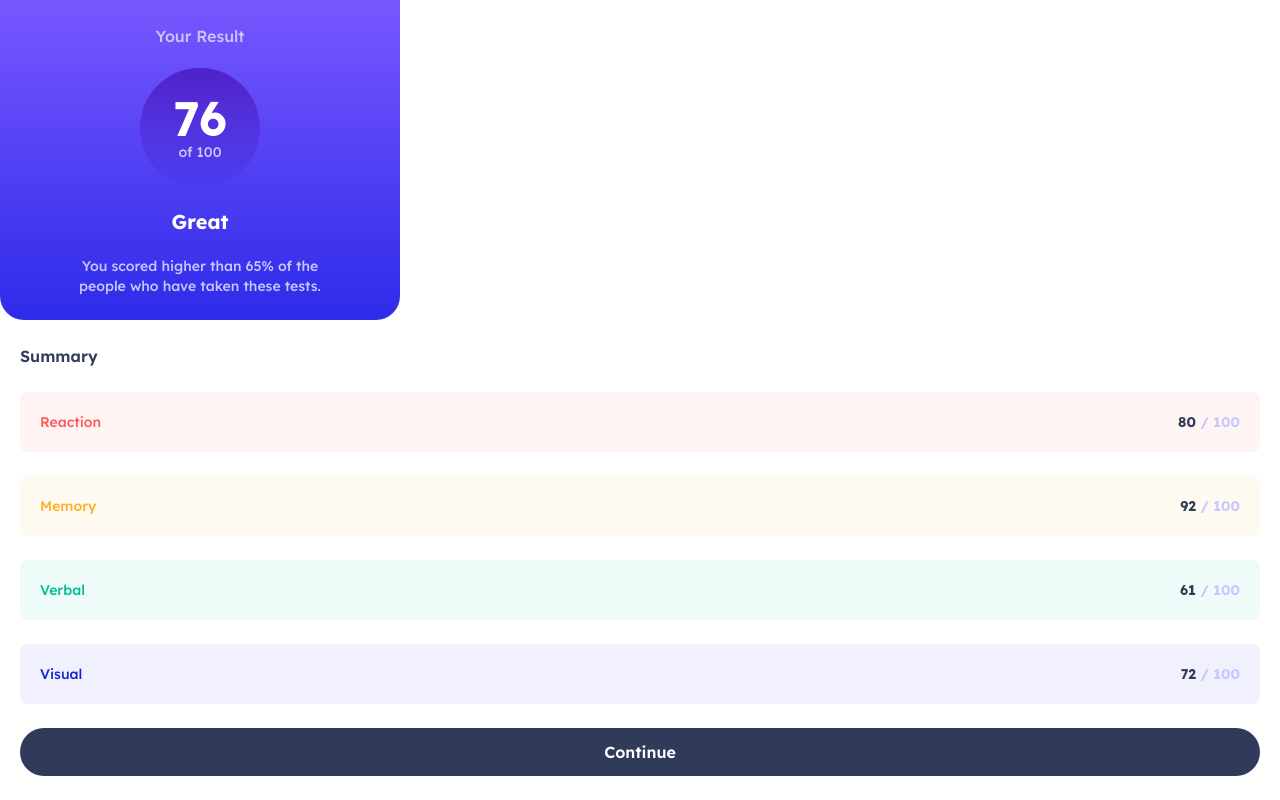
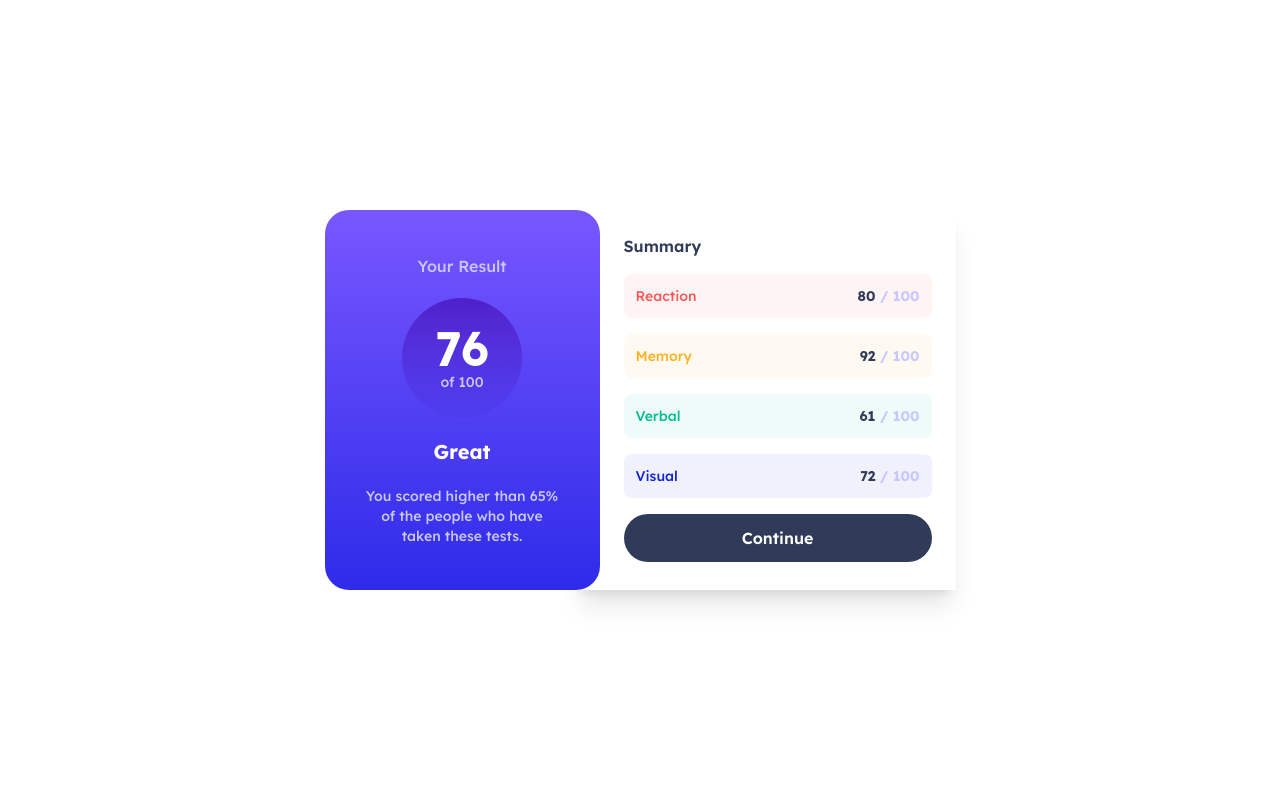
Before and after one commit to LuanFlorencioo/results-summary, a Next.js app: page / in a window 1280 px wide. Built offline with nearby package versions, Linux system fonts and the light colour scheme.

Commit message:
feat(components): add desktop version

```diff
--- a/src/components/CardResult/index.tsx
+++ b/src/components/CardResult/index.tsx
@@ -2,7 +2,7 @@ import CircleStats from "../CircleStats";
 
 const CardResult = () => {
   return (
-    <header className="w-full max-w-[400px] px-10 py-6 flex flex-col items-center gap-5 bg-gradient-to-b from-gradient-card-100 to-gradient-card-200 rounded-b-3xl">
+    <header className="w-full max-w-[400px] mx-auto px-10 py-6 flex flex-col items-center gap-5 bg-gradient-to-b from-gradient-card-100 to-gradient-card-200 rounded-b-3xl selection:bg-grey-100 md:w-[275px] md:h-[380px] md:mx-0 md:rounded-3xl md:justify-center md:translate-x-3 z-10">
       <p className="text-base font-medium text-grey-200">
         Your Result
       </p>
--- a/src/components/CardSummary/index.tsx
+++ b/src/components/CardSummary/index.tsx
@@ -4,8 +4,8 @@ import Hability from "../Hability";
 const CardSummary = () => {
 
   return (
-    <section className="w-full px-5 py-6 flex flex-col gap-6">
-      <h2 className="text-base font-semibold text-grey-100" >Summary</h2>
+    <section className="w-full max-w-[400px] mx-auto px-5 py-6 flex flex-col gap-6 selection:bg-gradient-card-200 selection:text-gradient-card-100 md:w-[380px] md:h-[380px] md:mx-0 md:pl-12 md:pr-6 md:gap-4 md:translate-x-[-12px] md:shadow-xl">
+      <h2 className="text-base font-semibold text-grey-100">Summary</h2>
 
       {
         data.map(({ color, name, quantity}, i) => (
@@ -13,7 +13,7 @@ const CardSummary = () => {
         ))
       }
 
-      <button className="w-full py-3 bg-grey-100 rounded-full text-base font-semibold text-white">
+      <button className="w-full py-3 bg-grey-100 rounded-full text-base font-semibold text-white hover:transition ease-out duration-500 hover:bg-gradient-to-b hover:from-gradient-card-100 hover:to-gradient-card-200 ">
         Continue
       </button>
     </section>
--- a/src/components/Hability/index.tsx
+++ b/src/components/Hability/index.tsx
@@ -20,7 +20,7 @@ const Hability = ({ title, value, color }: iHability) => {
   }
 
   return (
-    <div className={`w-full p-5 ${setBackground[color]} rounded-lg flex justify-between items-center gap-6`}>
+    <div className={`w-full p-5 ${setBackground[color]} rounded-lg flex justify-between items-center gap-6 md:p-3`}>
       <h3 className={`text-sm font-medium ${setTextColor[color]}`}>
         {title}
       </h3>
--- a/src/components/Main/index.tsx
+++ b/src/components/Main/index.tsx
@@ -3,7 +3,7 @@ import CardSummary from "../CardSummary";
 
 const Main = () => {
   return (
-    <main className={`w-full h-screen bg-white`}>
+    <main className="w-full min-h-screen bg-white md:flex md:justify-center md:items-center md:gap-0">
       <CardResult />
       <CardSummary />
     </main>
```
